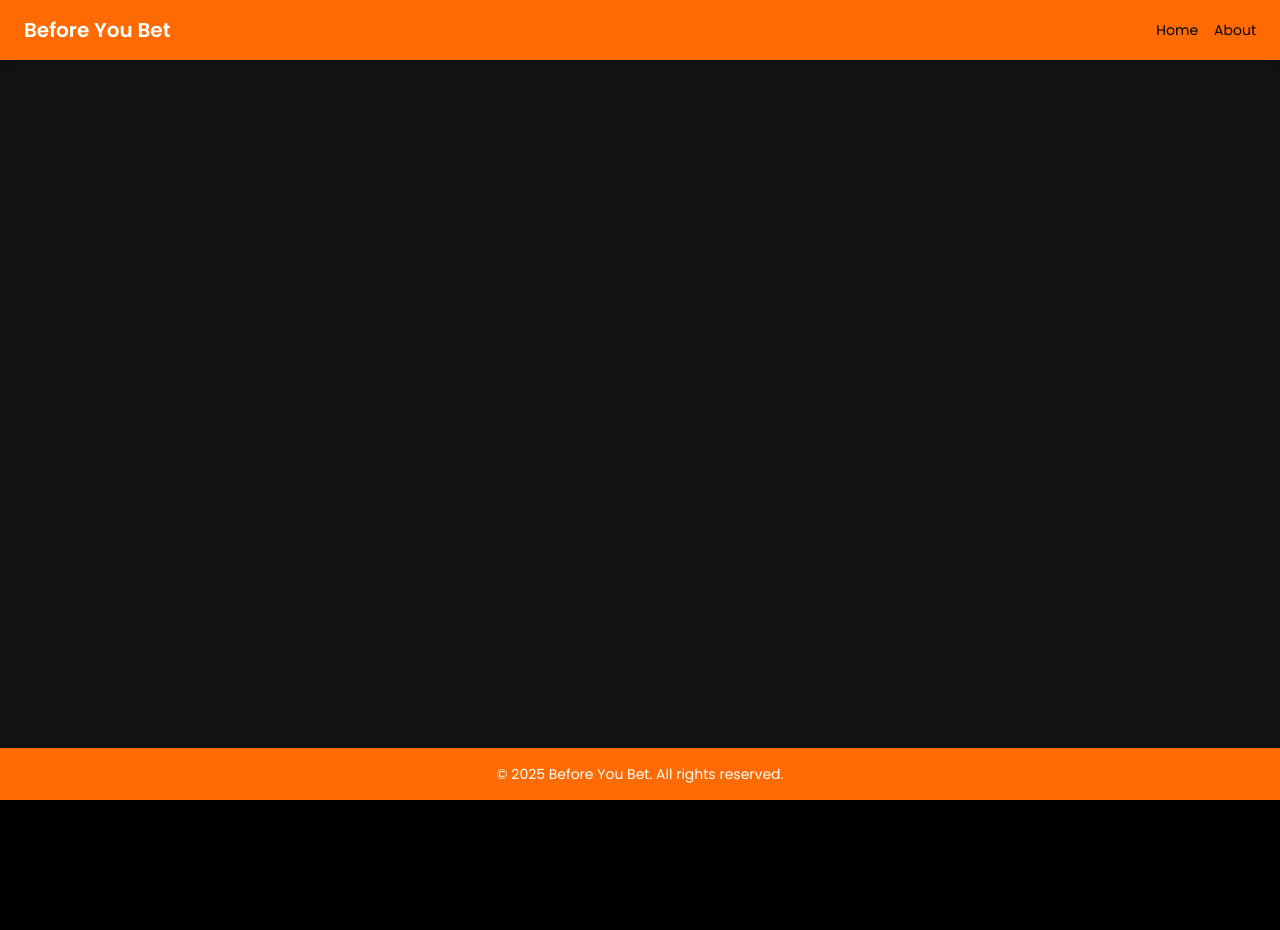
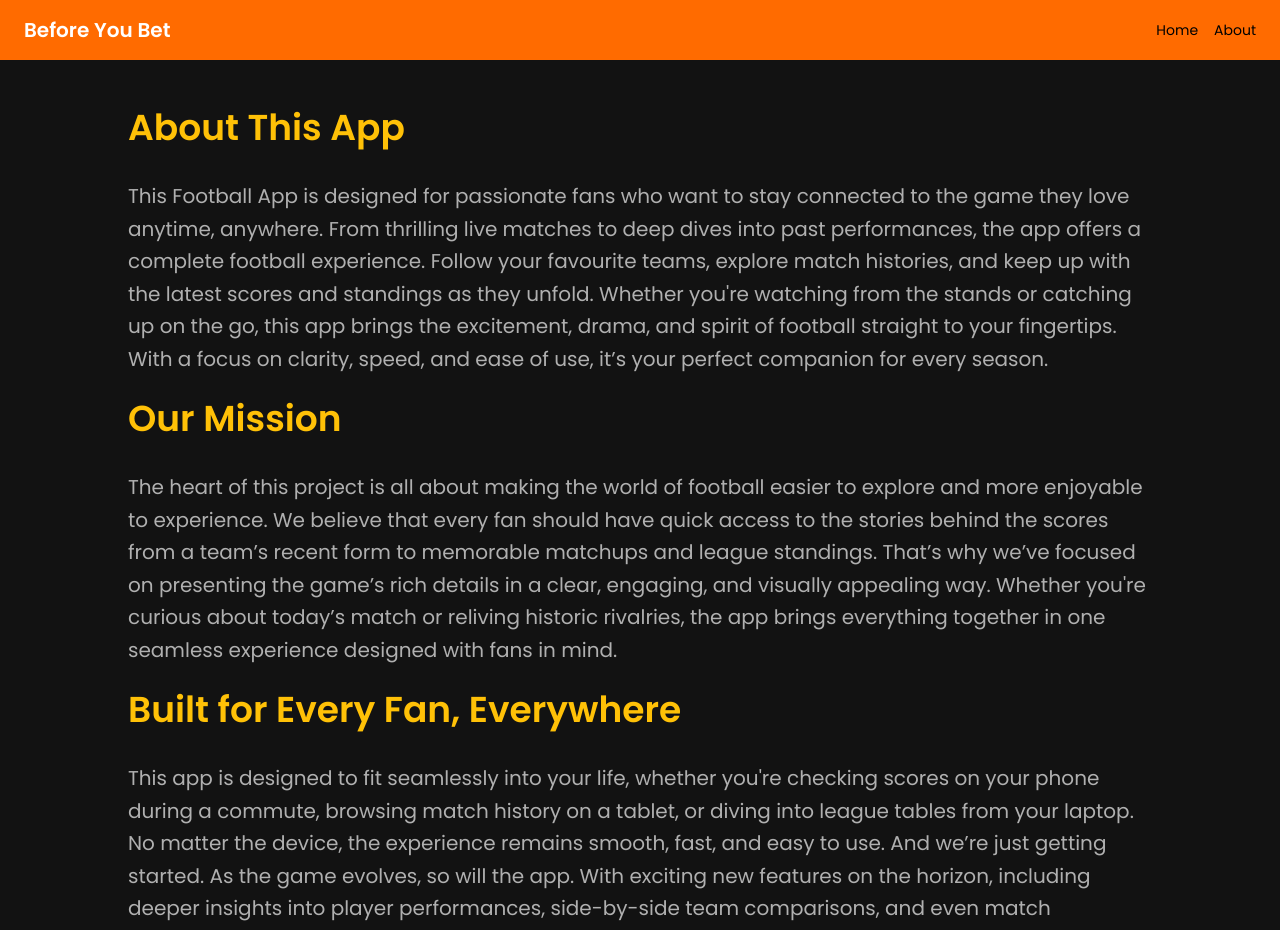
Before and after one commit to MatchInsights/match-insights-ui, a React (Vite) app: page /about in a window 1280 px wide. Shown: the top 930 px of the page. Before the commit the page ends 800 px from the top, so only its background shows below. Built offline with nearby package versions, Linux system fonts and the light colour scheme.

Commit message:
about page

```diff
--- a/src/app/main/App.tsx
+++ b/src/app/main/App.tsx
@@ -12,6 +12,7 @@ import {
 
 import LeagueStanding from "../components/league-standing/LeagueStanding";
 import MatchDetail from "../components/match-details/MatchDetail";
+import About from "../pages/about/About";
 
 function App() {
   return (
@@ -23,7 +24,7 @@ function App() {
             path="/"
             element={<HomePage fetchTodayMatches={fetchTodayMatches} />}
           />
-
+          <Route path="/about" element={<About />} />
           <Route
             path="/league/:leagueId"
             element={<LeagueStanding fetchStandings={fetchLeagueStanding} />}
--- /dev/null
+++ b/src/app/pages/about/About.tsx
@@ -0,0 +1,60 @@
+const About = () => {
+  return (
+    <section className="bg-brand-darkBg text-brand-lightGray px-6 py-12 md:px-16 lg:px-32 w-full">
+      <div className="max-w-5xl mx-auto text-center md:text-left">
+        <h2
+          data-testid="header-0"
+          className="text-3xl md:text-4xl font-bold text-brand-yellow mb-8"
+        >
+          About This App
+        </h2>
+        <p data-testid="text-0" className="text-xl leading-relaxed mb-6">
+          This Football App is designed for passionate fans who want to stay
+          connected to the game they love anytime, anywhere. From thrilling live
+          matches to deep dives into past performances, the app offers a
+          complete football experience. Follow your favourite teams, explore
+          match histories, and keep up with the latest scores and standings as
+          they unfold. Whether you're watching from the stands or catching up on
+          the go, this app brings the excitement, drama, and spirit of football
+          straight to your fingertips. With a focus on clarity, speed, and ease
+          of use, it’s your perfect companion for every season.
+        </p>
+        <h2
+          data-testid="header-1"
+          className="text-3xl md:text-4xl font-bold text-brand-yellow mb-8"
+        >
+          Our Mission
+        </h2>
+        <p data-testid="text-1" className="text-xl leading-relaxed mb-6">
+          The heart of this project is all about making the world of football
+          easier to explore and more enjoyable to experience. We believe that
+          every fan should have quick access to the stories behind the scores
+          from a team’s recent form to memorable matchups and league standings.
+          That’s why we’ve focused on presenting the game’s rich details in a
+          clear, engaging, and visually appealing way. Whether you're curious
+          about today’s match or reliving historic rivalries, the app brings
+          everything together in one seamless experience designed with fans in
+          mind.
+        </p>
+        <h2
+          data-testid="header-2"
+          className="text-3xl md:text-4xl font-bold text-brand-yellow mb-8"
+        >
+          Built for Every Fan, Everywhere
+        </h2>
+        <p data-testid="text-2" className="text-xl leading-relaxed mb-6">
+          This app is designed to fit seamlessly into your life, whether you're
+          checking scores on your phone during a commute, browsing match history
+          on a tablet, or diving into league tables from your laptop. No matter
+          the device, the experience remains smooth, fast, and easy to use. And
+          we’re just getting started. As the game evolves, so will the app. With
+          exciting new features on the horizon, including deeper insights into
+          player performances, side-by-side team comparisons, and even match
+          predictions to keep fans one step ahead.
+        </p>
+      </div>
+    </section>
+  );
+};
+
+export default About;
```
Also changed, not shown: 1 other file (tests, documents, lock files or other folders).
